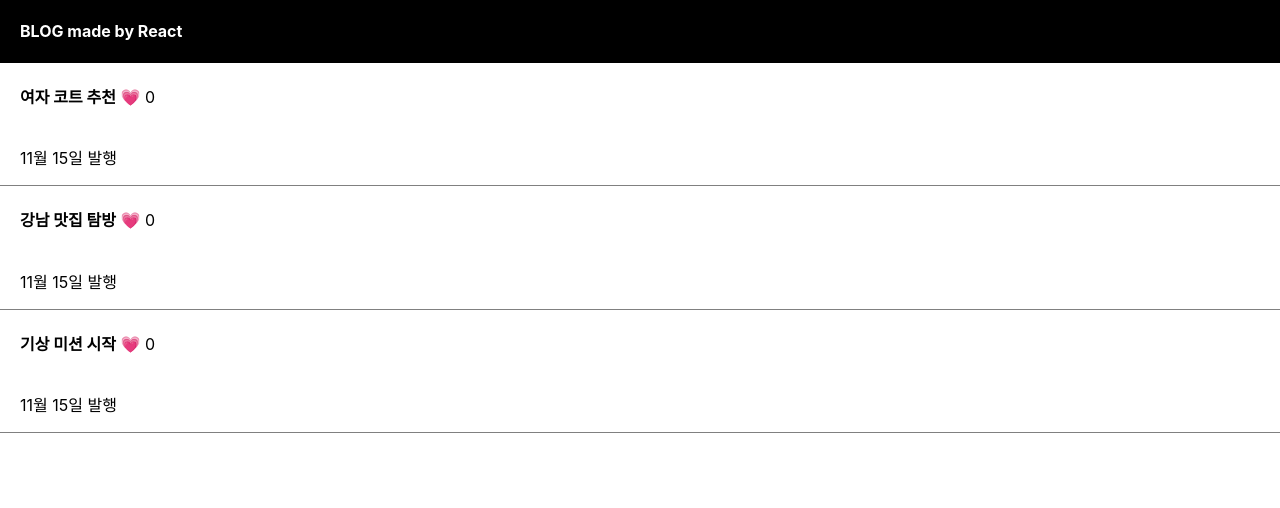
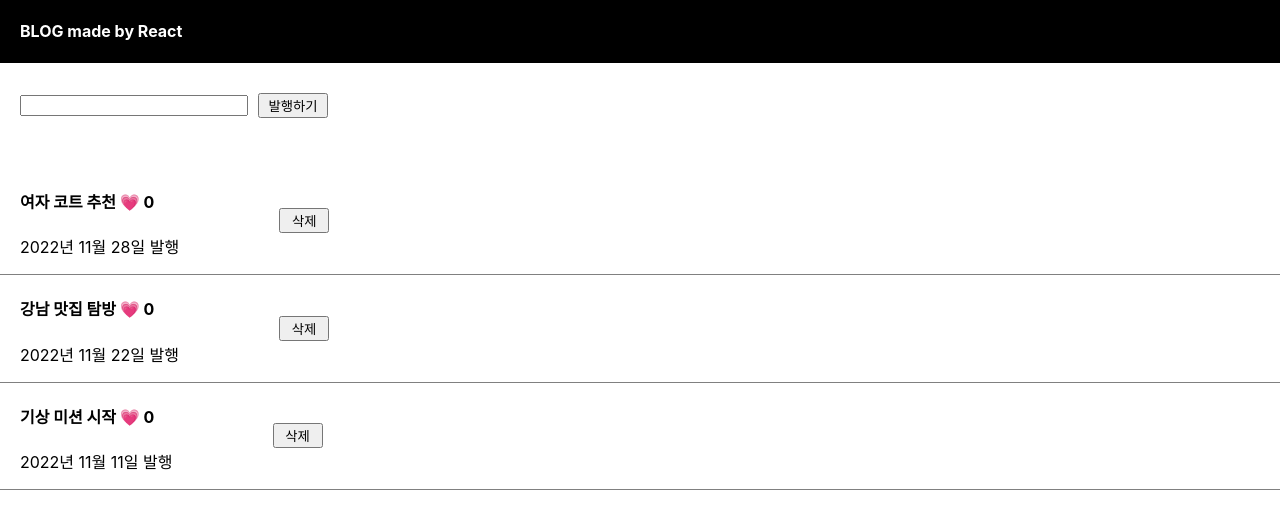
Before and after one commit to sunnao/bolg_by_react, a React (Create React App) app: page / in a window 1280 px wide. Shown: the top 508 px of the page. Built offline with nearby package versions, Linux system fonts and the light colour scheme.

Commit message:
[study] : 추가 응용기능 밎 함수 state함수명 영어변경 state함수명 영어변경, 빈칸발행 방지, 글 추가시 좋아요배열 추가, 발행날짜 현재날짜로

```diff
--- a/src/App.css
+++ b/src/App.css
@@ -4,16 +4,30 @@
 div {
   box-sizing: border-box;
 }
-.abcButton{
-  margin-top: 10px;
+.deleteBtn{
+  width: 50px;
+  height: 25px;
+  margin-left: 100px;
 }
 .list {
+  display: flex;
+  align-items: center;
   padding-left: 20px;
   text-align: left;
   border-bottom: 1px solid gray;
 }
-.list > h4 {
-  display: inline-block;
+.inputDiv{
+  display: flex;
+  align-items: center;
+  padding: 30px 20px 50px;
+}
+.inputDiv > input{
+  width:220px;
+}
+.inputDiv > button{
+  margin-left: 10px;
+  width: 70px;
+  height: 25px;
 }
 .modal {
   margin-top: 20px;
--- a/src/App.js
+++ b/src/App.js
@@ -5,10 +5,12 @@ import { useState } from "react";
 
 function App() {
 
-  let [글제목, 글제목변경] = useState(["여자 코트 추천", "강남 맛집 탐방", "기상 미션 시작"]);
-  let [좋아요개수, 좋아요변경함수] = useState([0,0,0]);
+  let [title, setTitle] = useState(["여자 코트 추천", "강남 맛집 탐방", "기상 미션 시작"]);
+  let [likes, setLikes] = useState([0,0,0]);
   let [modal, setModal] = useState(false);
   let [titleIndex, setTitleIndex] = useState(0)
+  let [inputValue, setInputValue] = useState('');
+  let [publishedDate, setPublishedDate] = useState(['2022년 11월 28일', '2022년 11월 22일', '2022년 11월 11일']);
 
   return (
     <div className="App">
@@ -16,26 +18,64 @@ function App() {
         <h4>BLOG made by React</h4>
       </div>
 
-      {글제목.map((contents, i) => {
+      <div className='inputDiv'>
+        <input value={inputValue} onChange={(e)=>{setInputValue(e.target.value.trim()); }}/>
+        <button onClick={()=>{
+          let copyTitle=[...title];
+          let copyLikes=[...likes];
+          let copyPublishedDate=[...publishedDate];
+
+          const year = new Date().getFullYear();
+          const month = ('0' + (new Date().getMonth() + 1)).slice(-2);
+          const day = ('0' + new Date().getDate()).slice(-2);
+          const dateStr = `${year}년 ${month}월 ${day}일`;
+
+          if(!inputValue){
+            alert('제목을 입력해주세요')
+            return false;
+          }
+          copyTitle.unshift(inputValue);
+          copyLikes.unshift(0);
+          copyPublishedDate.unshift(dateStr)
+          setTitle(copyTitle);
+          setLikes(copyLikes);
+          setPublishedDate(copyPublishedDate);
+          setInputValue('') }}>
+            발행하기
+        </button>
+      </div>
+
+      {
+        title.map((contents, i) => {
           return (
             <div className="list" key={i}>
+              <div>
                 <h4 onClick={() => { setModal(!modal); setTitleIndex(i)}}>
                 {contents}
-          </h4>
-          <span onClick={() => {
-            let copy=[...좋아요개수];
+                <span onClick={(e) => {
+                  e.stopPropagation();
+                  let copy=[...likes];
                   copy[i]++;
-            좋아요변경함수(copy) }} >
+                  setLikes(copy); }} >
                   &nbsp;💗
                 </span>
-          &nbsp;{좋아요개수[i]}
-          <p>11월 15일 발행</p>
+                  &nbsp;{likes[i]}
+                </h4>
+                <p>{publishedDate[i]} 발행</p>
               </div>
-        );
-        })}
+
+              <button className="deleteBtn" onClick={()=>{
+                let copy=[...title];
+                copy.splice(i,1);
+                setTitle(copy);
+              }}>삭제</button>
+            </div>
+          )
+        })
+      }
 
       {
-  modal === true ? <Modal 글제목={글제목} 글제목변경={글제목변경} titleIndex={titleIndex}/> : null
+        modal === true ? <Modal title={title} setTitle={setTitle} titleIndex={titleIndex} publishedDate={publishedDate}/> : null
       }
     </div>
   );
@@ -44,13 +84,13 @@ function App() {
 const Modal = (props)=>{
   return(
     <div className="modal">
-      <h4>{props.글제목[props.titleIndex]}</h4>
-      <p>날짜</p>
+      <h4>{props.title[props.titleIndex]}</h4>
+      <p>{props.publishedDate[props.titleIndex]}</p>
       <p>상세내용</p>
       <button onClick={()=>{
-        let copy=[...props.글제목];
+        let copy=[...props.title];
         copy[0]='남자 코트 추천';
-        props.글제목변경(copy)
+        props.setTitle(copy)
       }}>글수정</button>
     </div>
   )
```
Lines whose indentation alone changed are shown as unchanged.
